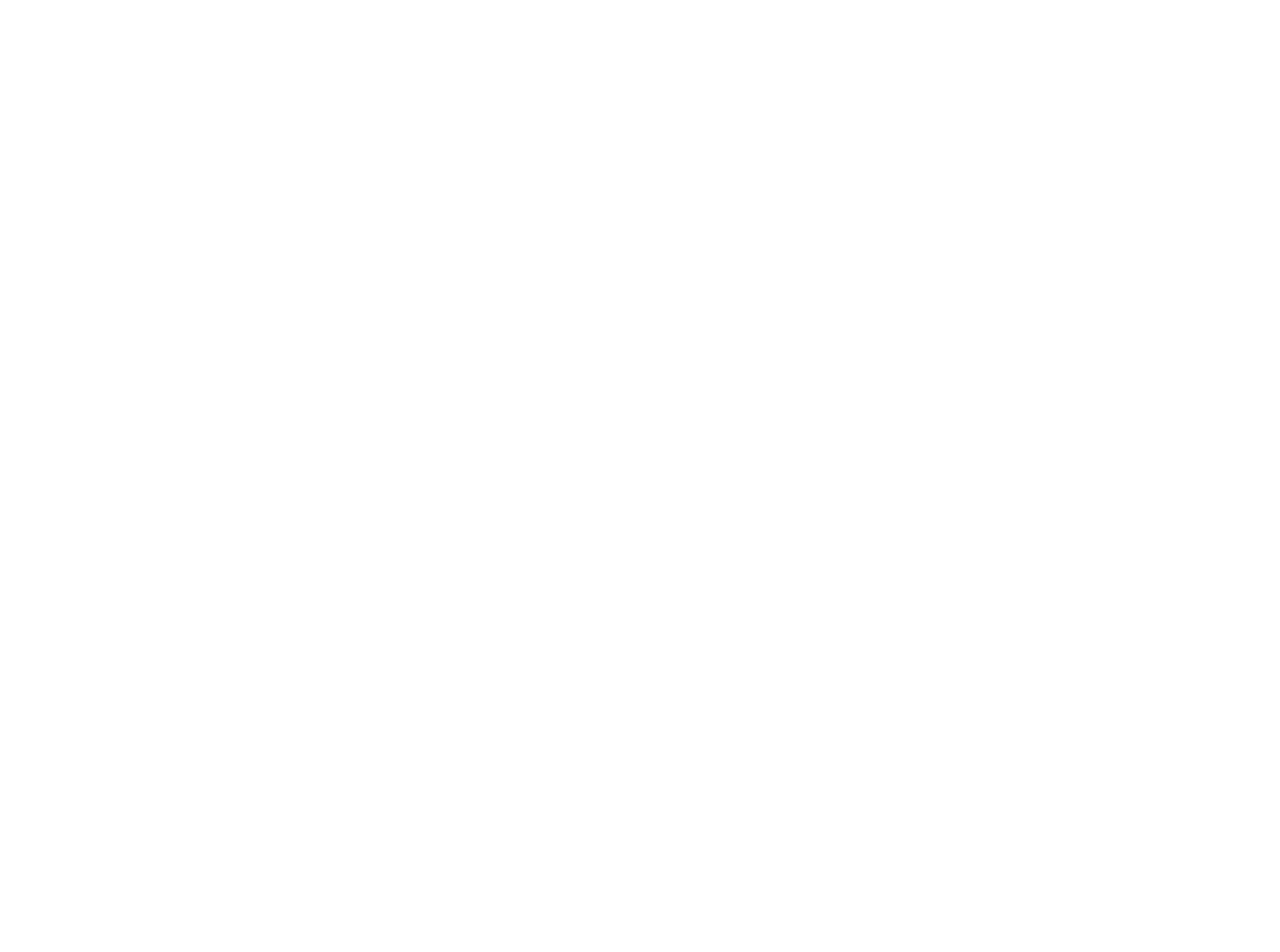
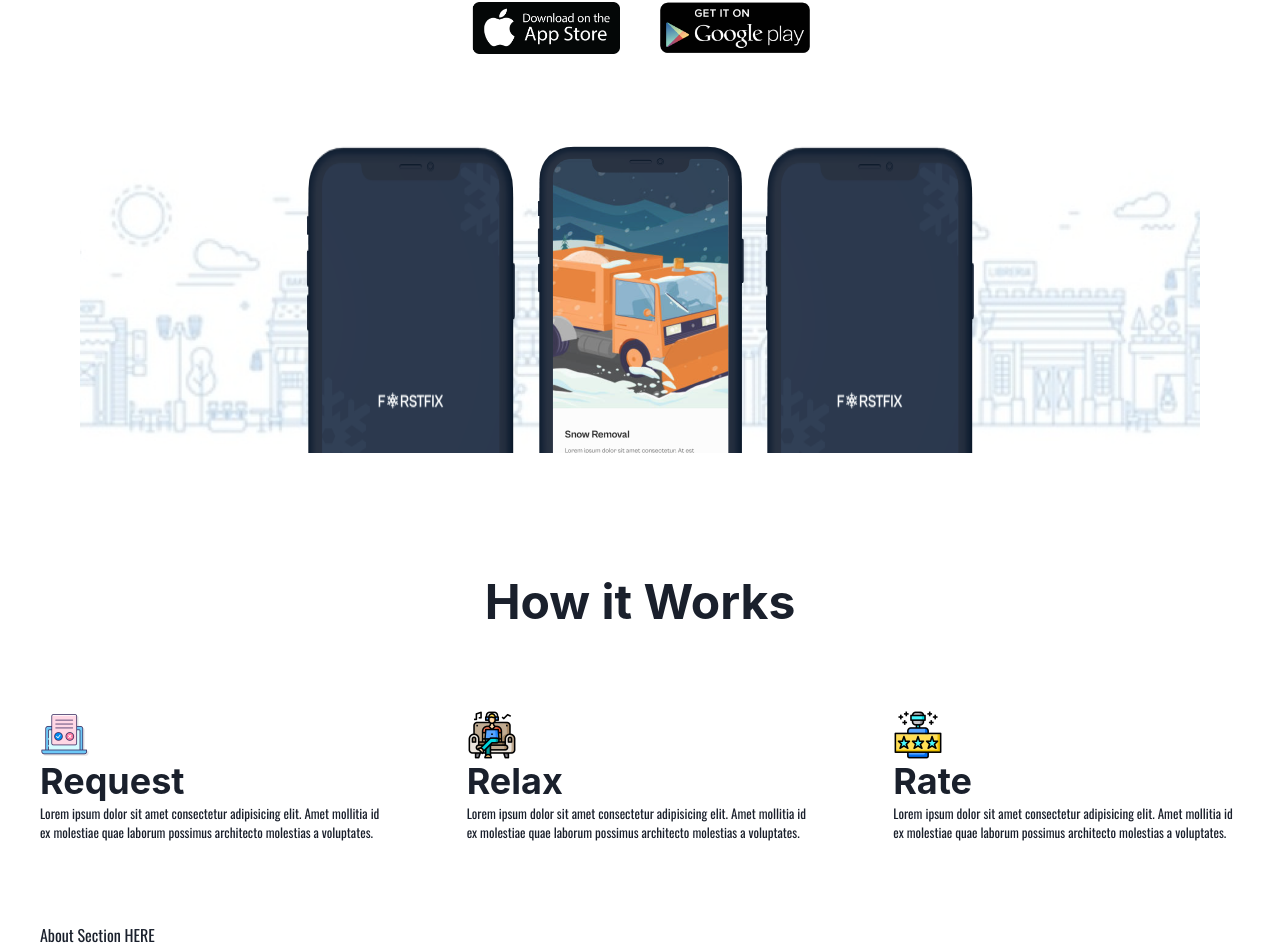
Before and after one commit to AdioleDivine/frostfix-landing-page, a Next.js app: page / in a window 1280 px wide. Shown: the part 319-1271 px from the top of the page. Before the commit the page ends 800 px from the top, so only its background shows below. Built offline with nearby package versions, Linux system fonts and the light colour scheme.

Commit message:
design: some sections for the home landing page

```diff
--- /dev/null
+++ b/src/components/layout/About.tsx
@@ -0,0 +1,12 @@
+import { Box } from '@chakra-ui/react'
+import React from 'react'
+
+const About = () => {
+  return (
+  <Box p={10}>
+    About Section HERE
+  </Box>
+  )
+}
+
+export default About
--- /dev/null
+++ b/src/components/layout/Hero.tsx
@@ -0,0 +1,46 @@
+import {
+  Box,
+  Button,
+  Center,
+  Flex,
+  Heading,
+  Image,
+  Link,
+  Text,
+} from "@chakra-ui/react";
+import React from "react";
+
+const Hero = () => {
+  const SIZE = "150px";
+  return (
+    <Box minH={"60vh"} p={20}>
+      <Center textAlign={"center"} flexDirection={"column"}>
+        <Heading fontSize={"xxx-large"}>Forstfix Snow Removal</Heading>
+        <Text my={2} maxW={"500px"} mx="auto">
+          Lorem ipsum, dolor sit amet consectetur adipisicing elit. Incidunt,
+          dicta. Totam perspiciatis corrupti nihil officia?
+        </Text>
+      </Center>
+
+      <Flex my={10} justify={"center"} gap={10} align={"center"}>
+        <Link href="">
+          <Image w={SIZE} src="/images/app-store.png" />
+        </Link>
+
+        <Link href="">
+          <Image w={SIZE} src="/images/play-store.png" />
+        </Link>
+      </Flex>
+
+      {/* <Image src="/images/hero-bg.png" zIndex={-1} position={"absolute"} bottom={"30px"} /> */}
+
+      <Flex bgImage={"/images/hero-bg.png"} bgSize={"cover"} bgPos={"center center"} justify={"center"} mt={20}>
+        <Image src="/images/phone-2.png" />
+        <Image src="/images/phone-1.png" />
+        <Image src="/images/phone-2.png" />
+      </Flex>
+    </Box>
+  );
+};
+
+export default Hero;
--- /dev/null
+++ b/src/components/layout/HowItWorks.tsx
@@ -0,0 +1,56 @@
+import { Box, Grid, GridItem, Heading, Image, Text } from "@chakra-ui/react";
+import React, { ReactNode } from "react";
+
+interface CardProps {
+  title: string;
+  src: string;
+  text: ReactNode;
+}
+
+const Card = ({ title, src, text }: CardProps) => {
+  return (
+    <Box>
+      <Image src={src} />
+      <Heading>{title}</Heading>
+      <Text fontSize={"small"}>{text}</Text>
+    </Box>
+  );
+};
+
+const works = [
+  {
+    src: "/images/request-icon.png",
+    title: "Request",
+    text: "Lorem ipsum dolor sit amet consectetur adipisicing elit. Amet mollitia id ex molestiae quae laborum possimus architecto molestias a voluptates.",
+  },
+  {
+    src: "/images/relax-icon.png",
+    title: "Relax",
+    text: "Lorem ipsum dolor sit amet consectetur adipisicing elit. Amet mollitia id ex molestiae quae laborum possimus architecto molestias a voluptates.",
+  },
+  {
+    src: "/images/rate-icon.png",
+    title: "Rate",
+    text: "Lorem ipsum dolor sit amet consectetur adipisicing elit. Amet mollitia id ex molestiae quae laborum possimus architecto molestias a voluptates.",
+  },
+];
+
+const HowItWorks = () => {
+  return (
+    <Box>
+      <Heading textAlign={"center"} py={10} fontSize={"xxx-large"}>
+        How it Works
+      </Heading>
+
+      <Grid p={10} gap={20} templateColumns={"repeat(auto-fit, minmax(300px, 1fr))"}>
+        {works.map((work, i) => (
+          <GridItem key={i}>
+            <Card src={work.src} text={work.text} title={work.title} />
+          </GridItem>
+        ))}
+      </Grid>
+    </Box>
+  );
+};
+
+export default HowItWorks;
--- a/src/pages/index.tsx
+++ b/src/pages/index.tsx
@@ -1,4 +1,7 @@
+import About from "@/components/layout/About";
 import Header from "@/components/layout/Header";
+import Hero from "@/components/layout/Hero";
+import HowItWorks from "@/components/layout/HowItWorks";
 import { Box } from "@chakra-ui/react";
 import Head from "next/head";
 
@@ -13,6 +16,9 @@
       </Head>
       <Box as="main" className="home-main">
         <Header />
+        <Hero />
+        <HowItWorks />
+        <About />
       </Box>
     </>
   );
```
